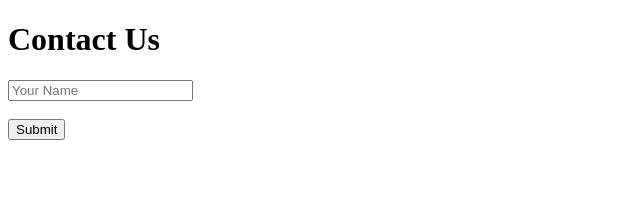
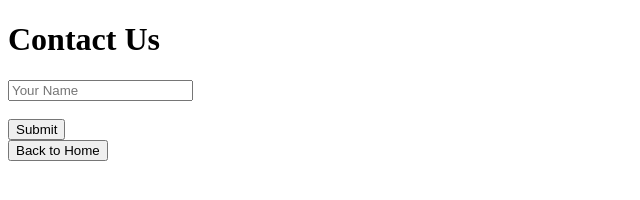
Before and after one commit to syedahteshamurrehmanniazi-rgb/Test_GA, a plain HTML site: page contact.html in a window 1280 px wide. Shown: the whole page, without its empty margins (0-640 px from the left). Drawn offline with Linux system fonts and the light colour scheme.

Commit message:
Update contact.html

```diff
--- a/contact.html
+++ b/contact.html
@@ -11,7 +11,7 @@
         <input type="text" placeholder="Your Name" required><br><br>
         <button type="submit">Submit</button>
     </form>
-
+    <button onclick="goToPage('index.html')">Back to Home</button>
     <script src="app.js"></script>
 </body>
 </html>
```
